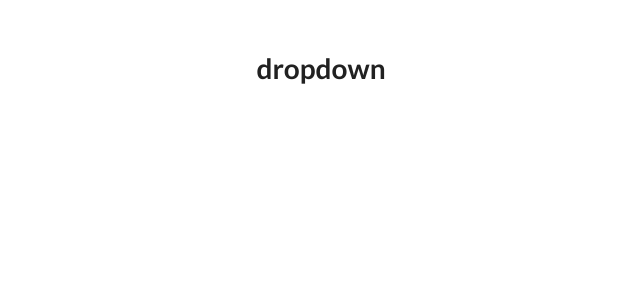
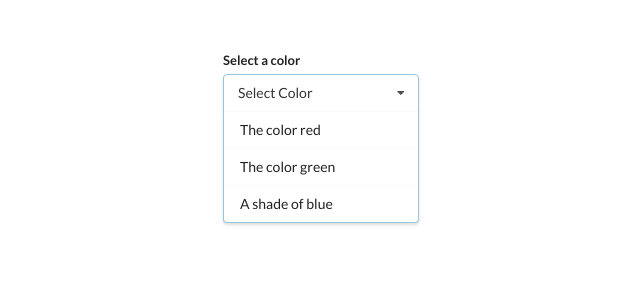
Before and after one commit to Brian-KK/Widgets-app-React, a React (Create React App) app: page / in a window 1280 px wide. Shown: the top 300 px of the page, without its empty margins (319-959 px from the left). Built offline with nearby package versions, Linux system fonts and the light colour scheme.

Commit message:
Created dropdown without functionality

```diff
--- a/src/App.js
+++ b/src/App.js
@@ -19,11 +19,26 @@
 	},
 ];
 
+const options = [
+	{
+		label: 'The color red',
+		value: 'red',
+	},
+	{
+		label: 'The color green',
+		value: 'green',
+	},
+	{
+		label: 'A shade of blue',
+		value: 'blue',
+	},
+];
+
 class App extends React.Component {
 	render() {
 		return (
 			<div className='container'>
-				<Dropdown />
+				<Dropdown options={options} />
 			</div>
 		);
 	}
--- a/src/components/Dropdown.js
+++ b/src/components/Dropdown.js
@@ -1,7 +1,26 @@
 import React from 'react';
 
-const Dropdown = () => {
-	return <h1>dropdown</h1>;
+const Dropdown = ({ options }) => {
+	const renderedOptions = options.map(option => {
+		return (
+			<div key={option.value} className='item'>
+				{option.label}
+			</div>
+		);
+	});
+
+	return (
+		<div className='ui form'>
+			<div className='field'>
+				<label className='label'>Select a color</label>
+				<div className='ui selection dropdown visible active'>
+					<i className='dropdown icon'></i>
+					<div className='text'>Select Color</div>
+					<div className='menu visible transition'>{renderedOptions}</div>
+				</div>
+			</div>
+		</div>
+	);
 };
 
 export default Dropdown;
```
